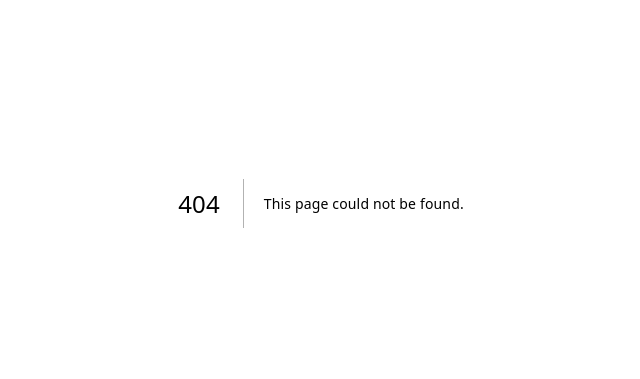
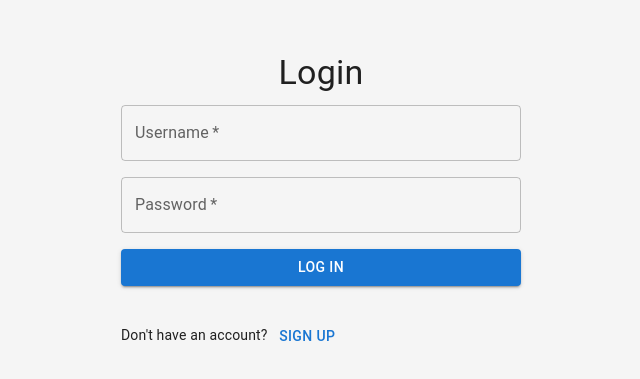
Before and after one commit to WBHankins93/messaging-app, a Next.js app in the folder frontend/: page /login in a window 1280 px wide. Before the commit this address had no page. Shown: the part 197-576 px from the top of the page, without its empty margins (319-959 px from the left). Built offline with nearby package versions, Linux system fonts and the light colour scheme; no server answers.

Commit message:
Making changes to login that prevented user from being directed to /chat upon login.

```diff
--- a/frontend/pages/chat.tsx
+++ b/frontend/pages/chat.tsx
@@ -2,7 +2,7 @@ import React from "react";
 import ProtectedRoute from "../components/ProtectedRoute";
 import Chat from "../components/Chat";
 
-const ChatPage = () => {
+const ChatPage: React.FC = () => {
     return (
         <ProtectedRoute>
             <Chat />
--- /dev/null
+++ b/frontend/pages/login.tsx
@@ -0,0 +1,127 @@
+import { useState } from "react";
+import { login } from "../services/api"; // Ensure this is defined in your API utilities
+import { AxiosError } from "axios";
+import {
+  Box,
+  Button,
+  TextField,
+  Typography,
+  Alert,
+  CircularProgress,
+} from "@mui/material";
+import { useRouter } from "next/router";
+import { saveToken } from "../utils/sessionStorage"; // Use sessionStorage utilities
+
+interface LoginResponse {
+  access_token: string;
+  refresh_token: string;
+}
+
+export default function Login(): JSX.Element {
+  const [username, setUsername] = useState<string>("");
+  const [password, setPassword] = useState<string>("");
+  const [message, setMessage] = useState<string | null>(null);
+  const [isError, setIsError] = useState<boolean>(false);
+  const [isLoading, setIsLoading] = useState(false);
+  const router = useRouter();
+
+  const handleLogin = async (e: React.FormEvent): Promise<void> => {
+    e.preventDefault();
+    setMessage(null);
+    setIsError(false);
+    setIsLoading(true);
+
+    try {
+      const response = await login(username, password);
+      const data: LoginResponse = response.data;
+
+      // Save the tokens in session storage
+      saveToken("accessToken", data.access_token);
+      saveToken("refreshToken", data.refresh_token);
+
+      setMessage("Login successful!");
+      console.log("Login successful:", data);
+
+      // Redirect to the chat page
+      router.push("/chat");
+    } catch (error: unknown) {
+      if (error instanceof AxiosError) {
+        if (error.response) {
+          setMessage("Invalid username or password. Please try again.");
+        } else if (error.request) {
+          setMessage("No response from server. Please try again later.");
+        } else {
+          setMessage("Unexpected error occurred. Please try again.");
+        }
+      } else {
+        setMessage("An unknown error occurred.");
+      }
+      setIsError(true);
+      console.error("Login error:", error);
+    } finally {
+      setIsLoading(false);
+    }
+  };
+
+  return (
+    <Box
+      display="flex"
+      flexDirection="column"
+      justifyContent="center"
+      alignItems="center"
+      height="100vh"
+      p={3}
+    >
+      <Typography variant="h4" gutterBottom>
+        Login
+      </Typography>
+      <Box
+        component="form"
+        onSubmit={handleLogin}
+        display="flex"
+        flexDirection="column"
+        width="100%"
+        maxWidth="400px"
+        gap={2}
+      >
+        <TextField
+          label="Username"
+          variant="outlined"
+          fullWidth
+          value={username}
+          onChange={(e) => setUsername(e.target.value)}
+          required
+        />
+        <TextField
+          label="Password"
+          type="password"
+          variant="outlined"
+          fullWidth
+          value={password}
+          onChange={(e) => setPassword(e.target.value)}
+          required
+        />
+        <Button
+          type="submit"
+          variant="contained"
+          color="primary"
+          fullWidth
+          disabled={isLoading}
+        >
+          {isLoading ? <CircularProgress size={24} /> : "Log In"}
+        </Button>
+        <Box mt={2}>
+        <Typography variant="body2">
+            Don't have an account?{" "}
+            <Button onClick={() => router.push("/signup")}>Sign Up</Button>
+        </Typography>
+        </Box>
+      </Box>
+      {message && (
+        <Alert severity={isError ? "error" : "success"} sx={{ mt: 2 }}>
+          {message}
+        </Alert>
+      )}
+    </Box>
+  );
+}
--- a/frontend/services/api.ts
+++ b/frontend/services/api.ts
@@ -42,7 +42,11 @@ export const signup = (username: string, password:string): Promise<AxiosResponse
 
 // log in user and get token
 export const login = (username: string, password:string): Promise<AxiosResponse<LoginResponse>> =>
-    apiClient.post<LoginResponse>("/token", new URLSearchParams({ username, password }));
+    apiClient.post<LoginResponse>("/token", new URLSearchParams({ username, password }).toString(),
+        {
+            headers: { "Content-Type": "application/x-www-form-urlencoded" },
+        }
+    );
 
 // refresh access token
 export const refreshAccessToken = (refreshToken: string): Promise<AxiosResponse<RefreshResponse>> =>
```
Also changed, not shown: frontend/components/ProtectedRoute.tsx (+2 -5 lines), frontend/pages/index.tsx (deleted, +0 -11 lines), frontend/pages/signup.tsx (+7 -1 lines), 2 other files (tests, documents, lock files or other folders).
